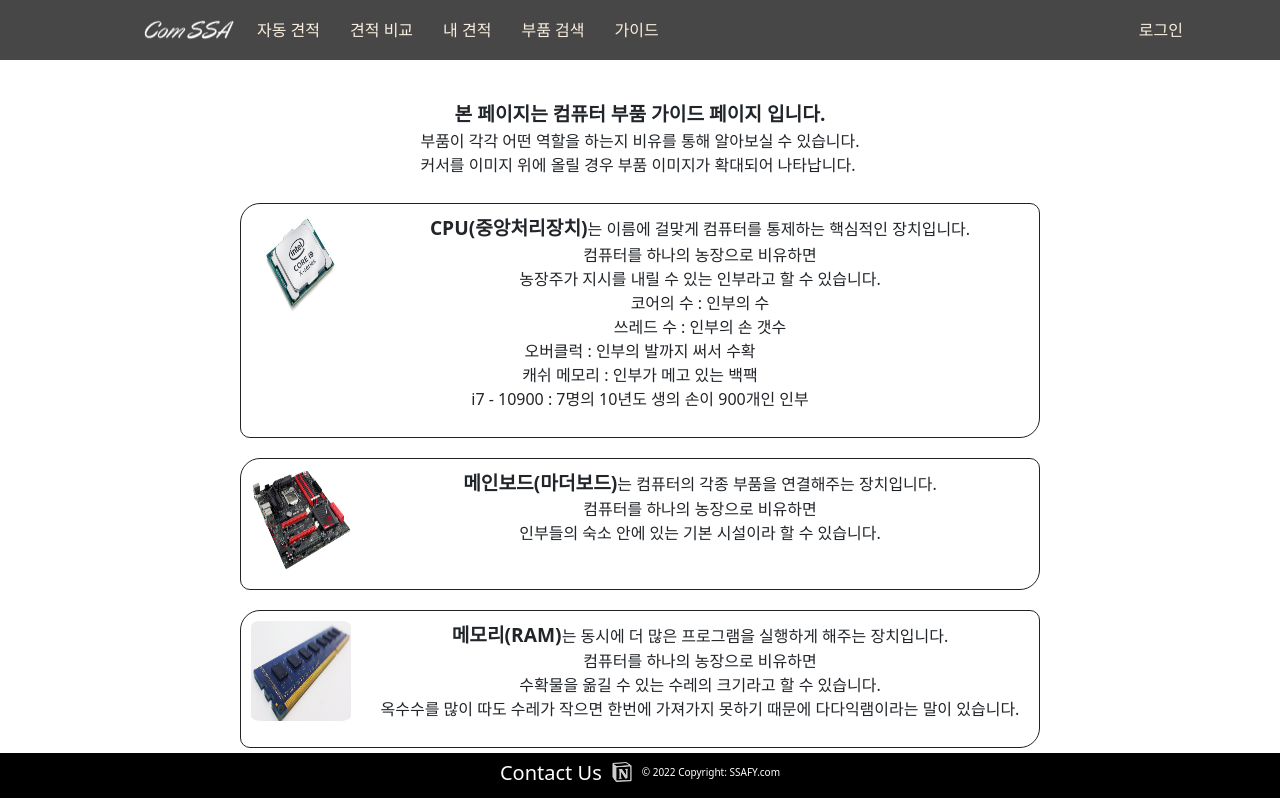
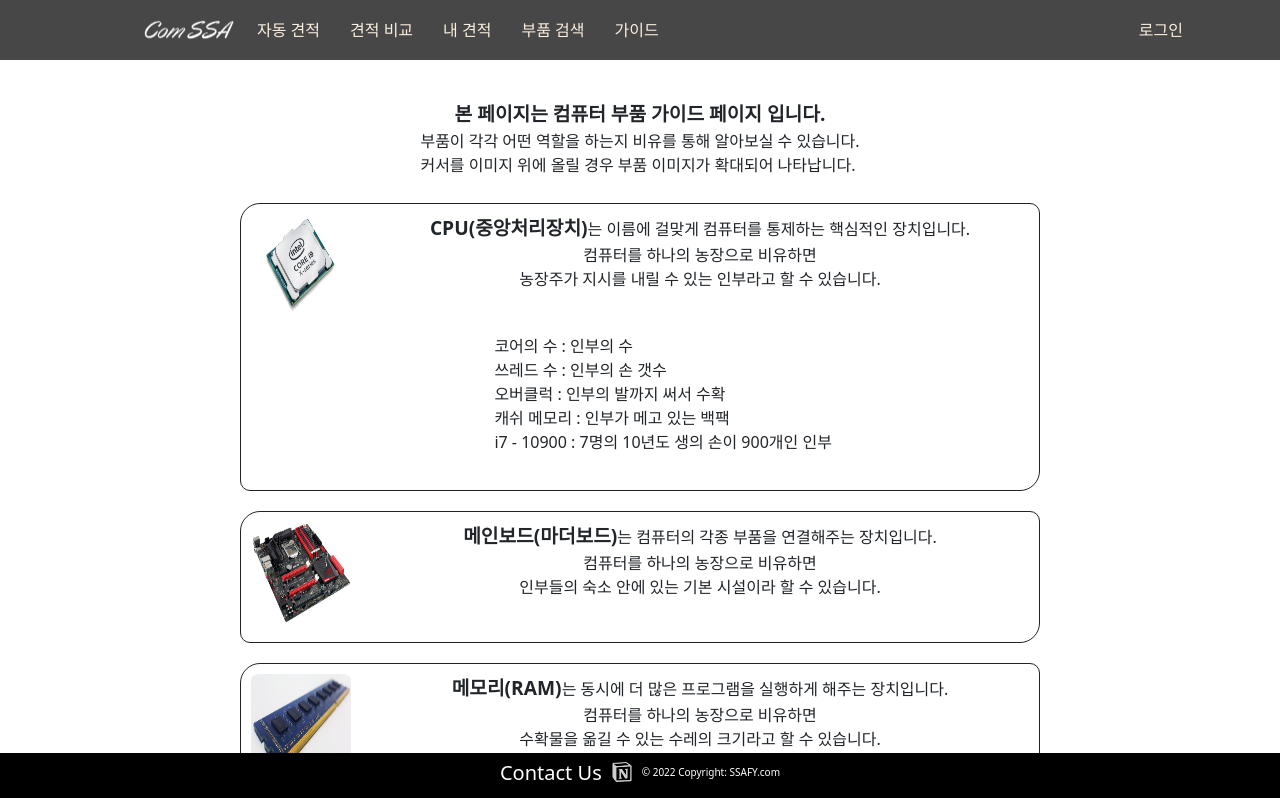
Before and after one commit to hj-kim0/SSAFY_PJT3, a React (Create React App) app in the folder frontend/: page /guide in a window 1280 px wide. Shown: the top 798 px of the page. Built offline with nearby package versions, Linux system fonts and the light colour scheme; what recoil-persist would draw is missing.

Commit message:
frontend #fix : cpu guide fix

```diff
--- a/frontend/src/screens/Guide.jsx
+++ b/frontend/src/screens/Guide.jsx
@@ -35,12 +35,13 @@ export default function Guide() {
           는 이름에 걸맞게 컴퓨터를 통제하는 핵심적인 장치입니다. <br />
           컴퓨터를 하나의 농장으로 비유하면
           <br /> 농장주가 지시를 내릴 수 있는 인부라고 할 수 있습니다. <br/>
-          <div>
-          코어의 수 : 인부의 수 <br/>
-          쓰레드 수 : 인부의 손 갯수 <br/>
-          오버클럭 : 인부의 발까지 써서 수확 <br/>
-          캐쉬 메모리 : 인부가 메고 있는 백팩 <br/>
-          i7 - 10900 : 7명의 10년도 생의 손이 900개인 인부</div>
+          <div className="cpu_detail">
+          코어의 수 : 인부의 수 <br />
+          쓰레드 수 : 인부의 손 갯수 <br />
+          오버클럭 : 인부의 발까지 써서 수확 <br />
+          캐쉬 메모리 : 인부가 메고 있는 백팩 <br />
+          i7 - 10900 : 7명의 10년도 생의 손이 900개인 인부
+          </div>
         </p>
       </div>
       <div className="parts_bind">
--- a/frontend/src/screens/Guide.scss
+++ b/frontend/src/screens/Guide.scss
@@ -28,3 +28,12 @@
     text-align: center;
     border-radius: 20px 10px;
 }
+
+.cpu_detail {
+    width: 800px;
+    padding: 10px;
+    margin: 10px;
+    text-align: left;
+    margin-left: 30%;
+    display: flex;
+}
```
